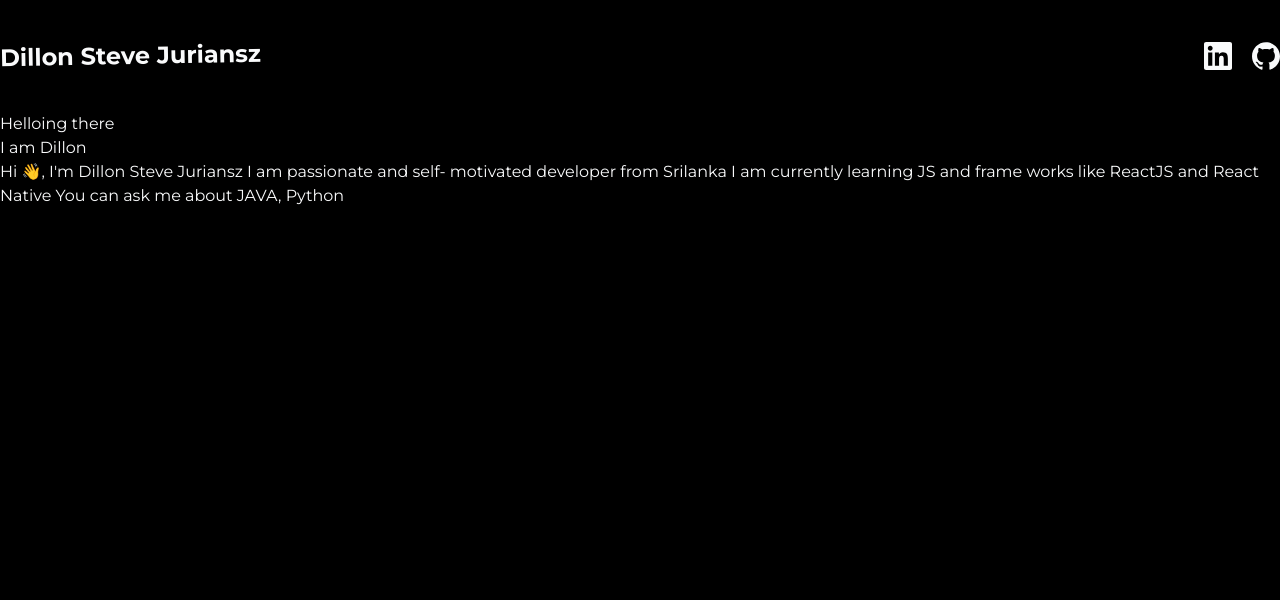
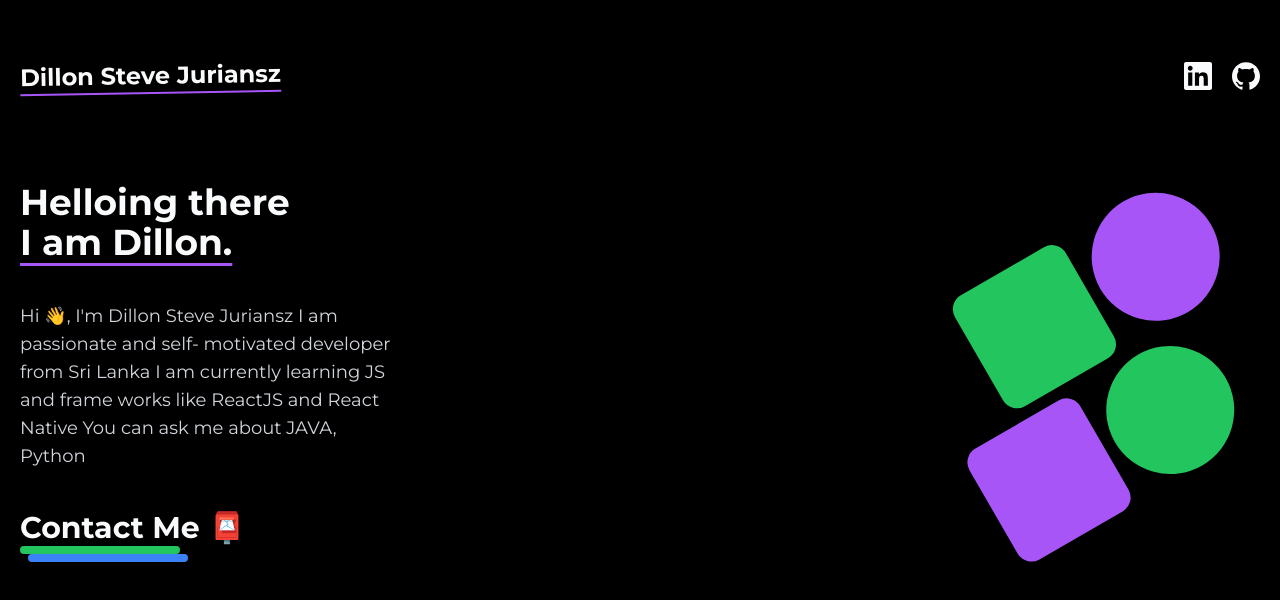
Before and after one commit to dillon-sj/dillon-sj, a Next.js app in the folder portfolio/: page / in a window 1280 px wide. Shown: the top 600 px of the page. Built offline with nearby package versions, Linux system fonts and the light colour scheme.

Commit message:
Update landing page design and add contact link

```diff
--- a/portfolio/app/(home)/components/LandingSection.tsx
+++ b/portfolio/app/(home)/components/LandingSection.tsx
@@ -1,18 +1,46 @@
+import Link from "next/link";
 import React from "react";
 
 export default function LandingSection() {
   return (
-    <div>
-      <div>
-        <h1>
+    <div className=" min-h-[60vh] flex flex-col-reverse gap-14 lg:gap-0 lg:flex-row items-center justify-between">
+      <div className="space-y-10 text-center lg:text-left">
+        <h1 className="text-4xl lg:Text-7xl font-bold">
           Helloing there <br />
-          <span>{"I am Dillon"}</span>
+          <span className="underline underline-offset-8 decoration-purple-500">
+            {"I am Dillon."}
+          </span>
         </h1>
-        <p>
+        <p className="md:w-96 text-lg text-gray-300">
           {
-            "Hi 👋, I'm Dillon Steve Juriansz I am passionate and self- motivated developer from Srilanka I am currently learning JS and frame works like ReactJS and React Native You can ask me about JAVA, Python"
+            "Hi 👋, I'm Dillon Steve Juriansz I am passionate and self- motivated developer from Sri Lanka I am currently learning JS and frame works like ReactJS and React Native You can ask me about JAVA, Python"
           }
         </p>
+
+        <Link
+          href={"mailto:ds.juriansz@gmail.com"}
+          className="inline-block group"
+        >
+          <div>
+            <h1 className="text-3xl font-bold group-hover:text-purple-500 transition-all ">
+              Contact Me 📮
+            </h1>
+            <div className="w-40 h-2 bg-green-500 rounded-full"></div>
+            <div className="w-40 h-2 bg-blue-500 rounded-full translate-x-2 "></div>
+          </div>
+        </Link>
+      </div>
+      <div>
+        <div className="w-72 h-72 space-y-3 -rotate-[30deg] ">
+          <div className="flex gap-3 translate-x-8 ">
+            <div className="w-32 h-32 rounded-2xl bg-green-500"></div>
+            <div className="w-32 h-32 rounded-full bg-purple-500"></div>
+          </div>
+          <div className="flex gap-3 -translate-x-8 ">
+            <div className="w-32 h-32 rounded-2xl bg-purple-500"></div>
+            <div className="w-32 h-32 rounded-full bg-green-500"></div>
+          </div>
+        </div>
       </div>
     </div>
   );
--- a/portfolio/app/(home)/components/Navbar.tsx
+++ b/portfolio/app/(home)/components/Navbar.tsx
@@ -11,7 +11,7 @@ export default function Navbar() {
       Icon: SiLinkedin,
     },
     {
-      link: "https://www.linkedin.com/in/dillon-sj/",
+      link: "https://github.com/dillon-sj",
       label: "GitHub",
       Icon: SiGithub,
     },
@@ -19,7 +19,7 @@ export default function Navbar() {
 
   return (
     <nav className=" py-10 flex justify-between items-center ">
-      <h1 className="text-2xl font-bold underline-offset-8 decoration-green-500 -rotate-1">
+      <h1 className="text-2xl font-bold underline underline-offset-8 decoration-purple-500 -rotate-1">
         Dillon Steve Juriansz{" "}
       </h1>
       <div className="flex items-center gap-5">
--- a/portfolio/app/(home)/page.tsx
+++ b/portfolio/app/(home)/page.tsx
@@ -5,7 +5,7 @@ import LandingSection from "./components/LandingSection";
 export default function page() {
   return (
     <div className="min-h-screen bg-black">
-      <div className="max-w-7xl mx-auto">
+      <div className="max-w-7xl mx-auto p-5 overflow-hidden">
         <Navbar />
         <LandingSection />
       </div>
```
